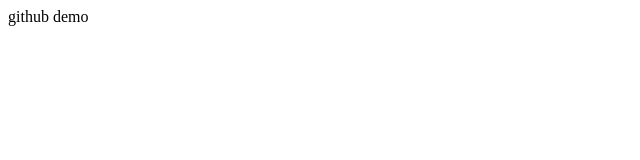
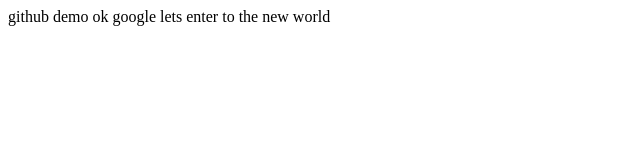
Before and after one commit to Bobby-mtech/frontend-app, a plain HTML site: page index.html in a window 1280 px wide. Shown: the whole page, without its empty margins (0-640 px from the left). Drawn offline with Linux system fonts and the light colour scheme.

Commit message:
commit change

```diff
--- a/index.html
+++ b/index.html
@@ -2,6 +2,7 @@
     <title>
     </title>
     github demo
+    ok google lets enter to the new world
     <body>
     </body>
     <output>
```
